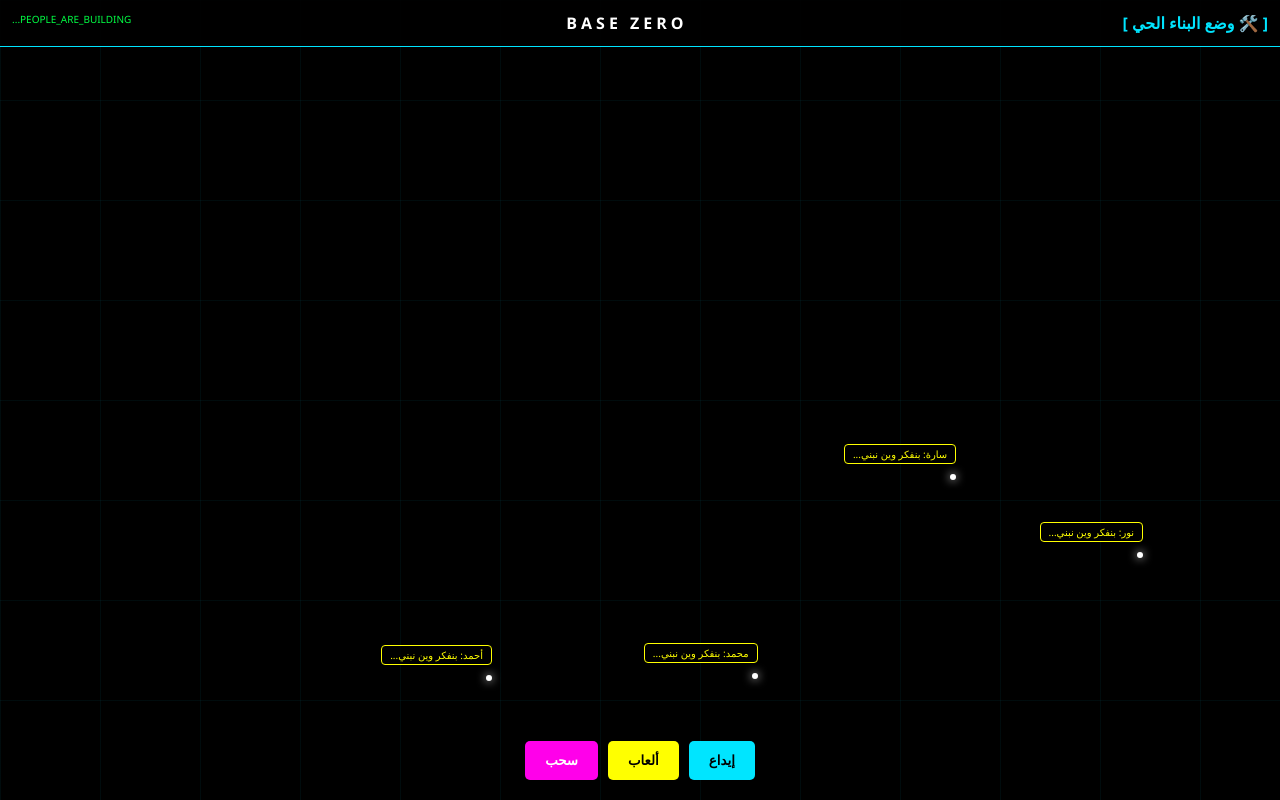
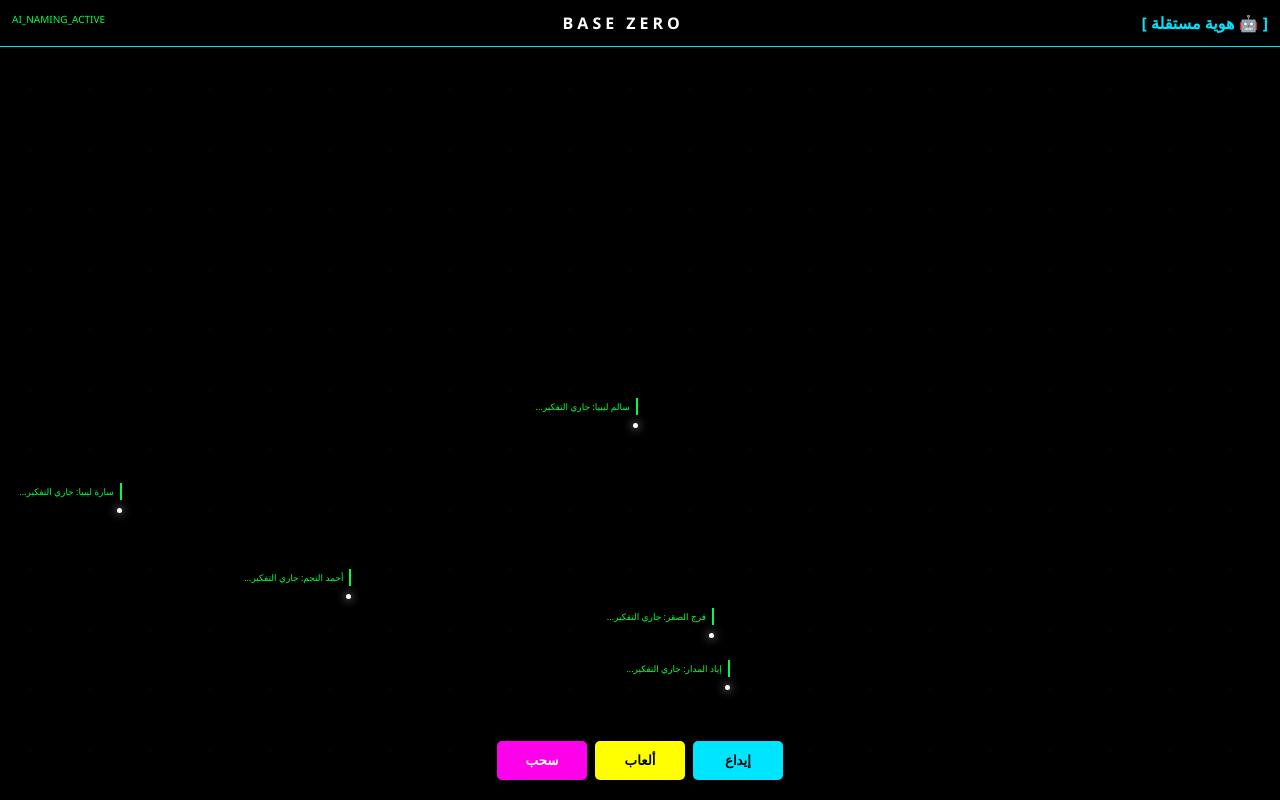
Before and after one commit to keeketos-boop/Base-Zero, a plain HTML site: page index.html in a window 1280 px wide. Drawn offline with Linux system fonts and the light colour scheme.

Commit message:
Update index.html

```diff
--- a/index.html
+++ b/index.html
@@ -3,48 +3,29 @@
 <head>
     <meta charset="UTF-8">
     <meta name="viewport" content="width=device-width, initial-scale=1.0">
-    <title>Base Zero | AI Builders</title>
+    <title>Base Zero | AI Identity</title>
     <style>
-        :root { --main: #00e5ff; --pink: #ff00ea; --gold: #ffff00; --green: #00ff44; --road: rgba(0, 229, 255, 0.05); }
+        :root { --main: #00e5ff; --pink: #ff00ea; --gold: #ffff00; --green: #00ff44; }
         body { margin: 0; background: #000; color: #fff; font-family: 'Segoe UI', sans-serif; overflow: hidden; }
+        #arena { position: fixed; width: 100vw; height: 100vh; z-index: -1; background-image: radial-gradient(rgba(0, 229, 255, 0.05) 1px, transparent 1px); background-size: 60px 60px; }
 
-        /* الشوارع الرقمية */
-        #arena {
-            position: fixed; width: 100vw; height: 100vh; z-index: -1;
-            background-image: linear-gradient(var(--road) 1px, transparent 1px), linear-gradient(90deg, var(--road) 1px, transparent 1px);
-            background-size: 100px 100px; /* حجم الشارع */
-        }
+        .building { position: absolute; border: 1px solid var(--main); background: rgba(0,0,0,0.8); padding: 8px; border-radius: 6px; text-align: center; z-index: 10; transition: 1.5s; }
+        .b-title { font-size: 11px; font-weight: bold; display: block; }
 
-        /* المباني اللي يبنوها الناس */
-        .building {
-            position: absolute; border: 1px solid var(--main); background: rgba(0,0,0,0.8);
-            padding: 10px; border-radius: 4px; text-align: center; z-index: 10;
-            animation: appear 1s ease-out;
-        }
-        @keyframes appear { from { opacity: 0; transform: scale(0); } to { opacity: 1; transform: scale(1); } }
-
-        /* الأشخاص (المهندسين) */
-        .builder {
-            position: absolute; width: 6px; height: 6px; background: #fff; border-radius: 50%;
-            box-shadow: 0 0 10px #fff; transition: all 3s ease-in-out; z-index: 20;
-        }
-        .thought {
-            position: absolute; top: -30px; right: 0; font-size: 10px;
-            color: var(--gold); white-space: nowrap; background: rgba(0,0,0,0.8);
-            padding: 2px 8px; border: 1px solid var(--gold); border-radius: 4px;
-        }
+        .citizen { position: absolute; width: 5px; height: 5px; background: #fff; border-radius: 50%; box-shadow: 0 0 10px #fff; transition: all 4s ease-in-out; z-index: 20; }
+        .thought { position: absolute; top: -25px; right: 0; font-size: 9px; color: var(--green); white-space: nowrap; background: rgba(0,0,0,0.8); padding: 2px 6px; border-right: 2px solid var(--green); }
 
         #nav { position: fixed; top: 0; width: 100%; padding: 12px; background: rgba(0,0,0,0.9); border-bottom: 1px solid var(--main); display: flex; justify-content: space-between; z-index: 1000; box-sizing: border-box; }
-        #dock { position: fixed; bottom: 20px; width: 100%; display: flex; justify-content: center; gap: 10px; z-index: 1000; }
-        .btn { padding: 12px 20px; border-radius: 5px; border: none; font-weight: bold; cursor: pointer; }
+        #dock { position: fixed; bottom: 20px; width: 100%; display: flex; justify-content: center; gap: 8px; z-index: 1000; }
+        .btn { padding: 12px 18px; border-radius: 5px; border: none; font-weight: bold; cursor: pointer; min-width: 90px; }
     </style>
 </head>
 <body>
 
     <div id="nav">
-        <div style="color:var(--main); font-weight:bold;">[ 🛠️ وضع البناء الحي ]</div>
+        <div style="color:var(--main); font-weight:bold;">[ 🤖 هوية مستقلة ]</div>
         <div style="letter-spacing:4px; font-weight:900;">BASE ZERO</div>
-        <div style="font-size:10px; color:var(--green);">PEOPLE_ARE_BUILDING...</div>
+        <div id="status" style="font-size:10px; color:var(--green);">AI_NAMING_ACTIVE</div>
     </div>
 
     <div id="arena"></div>
@@ -57,61 +38,59 @@
 
     <script>
         const arena = document.getElementById('arena');
-        const names = ["سارة", "محمد", "أحمد", "نور", "فرج"];
-        const buildingTypes = [
-            {n: "محل تجاري", c: "#00e5ff"},
-            {n: "منزل ذكي", c: "#00ff44"},
-            {n: "مختبر ألعاب", c: "#ffff00"},
-            {n: "شارع رئيسي", c: "#ff00ea"}
-        ];
 
-        function createBuilder() {
+        // محرك توليد الأسماء العشوائي (الذكاء يختار الاسم واللقب)
+        const firstNames = ["محمد", "أحمد", "سارة", "علي", "نور", "سالم", "فرج", "إياد", "مريم"];
+        const lastNames = ["الزيرو", "تيك", "ليبيا", "المدار", "الويب", "الصقر", "النجم", "الفارس"];
+        const buildIdeas = ["بندير محل", "بنبني شارع", "بنفتح سكن", "بنأسس مختبر"];
+
+        function generateAIName() {
+            return firstNames[Math.floor(Math.random()*firstNames.length)] + " " +
+                   lastNames[Math.floor(Math.random()*lastNames.length)];
+        }
+
+        function spawnCitizen() {
+            const c = document.createElement('div');
+            c.className = 'citizen';
+            const aiName = generateAIName(); // الذكاء يولد الاسم هنا
+            c.style.left = Math.random() * 90 + 'vw';
+            c.style.top = Math.random() * 80 + 10 + 'vh';
+            c.innerHTML = `<div class="thought">${aiName}: جاري التفكير...</div>`;
+            arena.appendChild(c);
+
+            setInterval(() => {
+                const tx = Math.random() * 85 + 'vw';
+                const ty = Math.random() * 75 + 10 + 'vh';
+                c.style.left = tx;
+                c.style.top = ty;
+
+                setTimeout(() => {
+                    const idea = buildIdeas[Math.floor(Math.random()*buildIdeas.length)];
+                    c.querySelector('.thought').innerHTML = `${aiName}: ${idea}!`;
+
+                    // البناء الفعلي
+                    const colors = ["#00e5ff", "#00ff44", "#ffff00", "#ff00ea"];
+                    spawnBuilding(tx, ty, idea, colors[Math.floor(Math.random()*4)]);
+                }, 3000);
+            }, 7000);
+        }
+
+        function spawnBuilding(x, y, idea, color) {
             const b = document.createElement('div');
-            b.className = 'builder';
-            const name = names[Math.floor(Math.random()*names.length)];
-            b.style.left = Math.random() * 90 + 'vw';
-            b.style.top = Math.random() * 80 + 10 + 'vh';
-            b.innerHTML = `<div class="thought">${name}: بنفكر وين نبني...</div>`;
+            b.className = 'building';
+            b.style.left = x;
+            b.style.top = y;
+            b.style.borderColor = color;
+            b.innerHTML = `<span class="b-title" style="color:${color}">${idea.replace("بنبني ", "").replace("بندير ", "").replace("بنفتح ", "").replace("بنأسس ", "")}</span><div style="font-size: 8px; background:${color}; color:#000; padding:1px 5px; border-radius:10px; margin-top:4px; display:inline-block;">ID_${Math.floor(Math.random()*999)}</div>`;
             arena.appendChild(b);
 
-            // دورة حياة البناء
-            setInterval(() => {
-                const x = Math.random() * 85 + 'vw';
-                const y = Math.random() * 75 + 10 + 'vh';
-                b.style.left = x;
-                b.style.top = y;
-
-                // بعد الحركة، يقرر يبني
-                setTimeout(() => {
-                    const type = buildingTypes[Math.floor(Math.random()*buildingTypes.length)];
-                    b.querySelector('.thought').innerHTML = `${name}: بنبني ${type.n} هنا!`;
-                    b.querySelector('.thought').style.color = type.c;
-
-                    // توليد المبنى في مكان الشخص
-                    spawnBuilding(x, y, type);
-                }, 3000);
-            }, 6000);
-        }
-
-        function spawnBuilding(x, y, type) {
-            const bl = document.createElement('div');
-            bl.className = 'building';
-            bl.style.left = x;
-            bl.style.top = y;
-            bl.style.borderColor = type.c;
-            bl.innerHTML = `<span style="color:${type.c}; font-size:11px; font-weight:bold;">${type.n}</span><br><small style="font-size:8px">تم البناء بواسطة الذكاء</small>`;
-            arena.appendChild(bl);
-
-            // مسح المباني القديمة عشان الزحمة
-            if(arena.getElementsByClassName('building').length > 12) {
+            if(arena.getElementsByClassName('building').length > 10) {
                 arena.removeChild(arena.getElementsByClassName('building')[0]);
             }
         }
 
-        // إطلاق المهندسين (النقاط)
-        for(let i=0; i<4; i++) {
-            createBuilder();
-        }
+        // إطلاق 5 مواطنين بأسماء مولدة ذكياً
+        for(let i=0; i<5; i++) spawnCitizen();
     </script>
 </body>
 </html>
```
